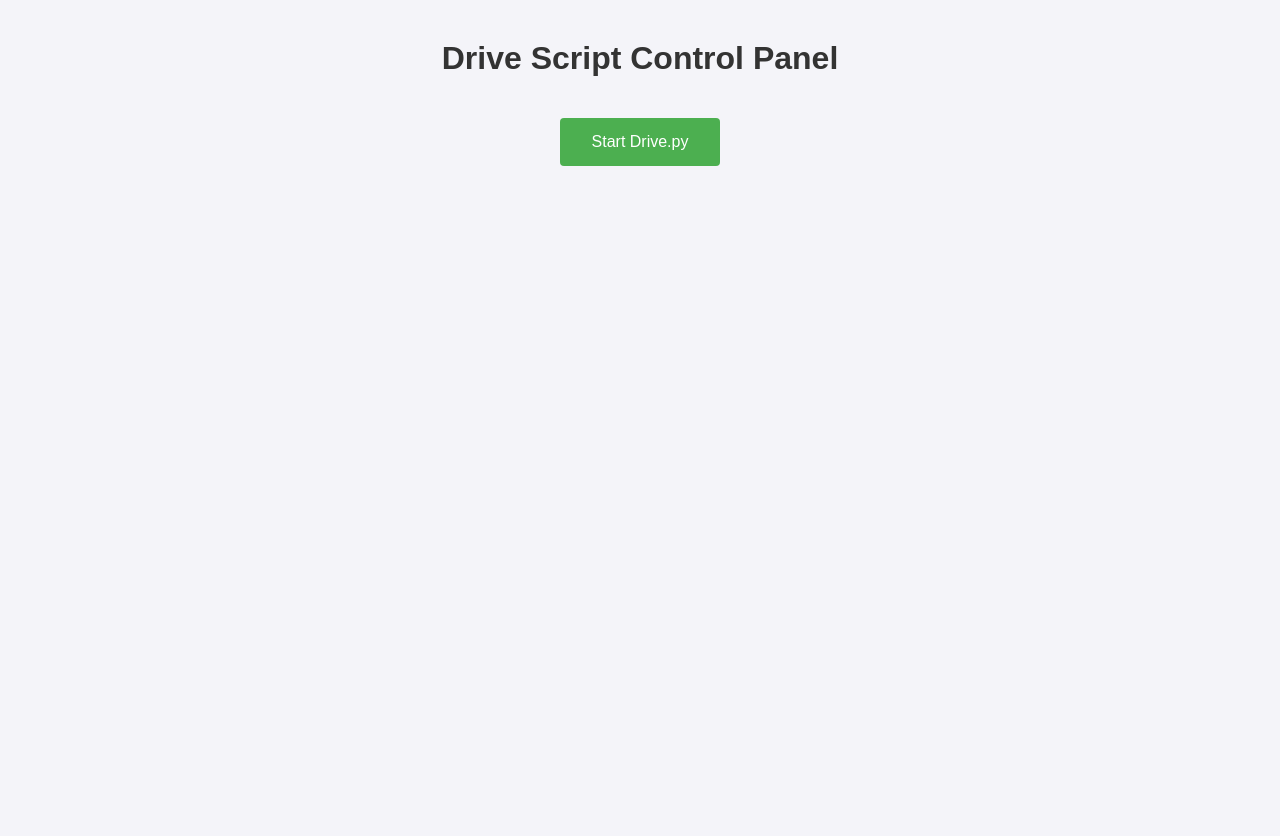
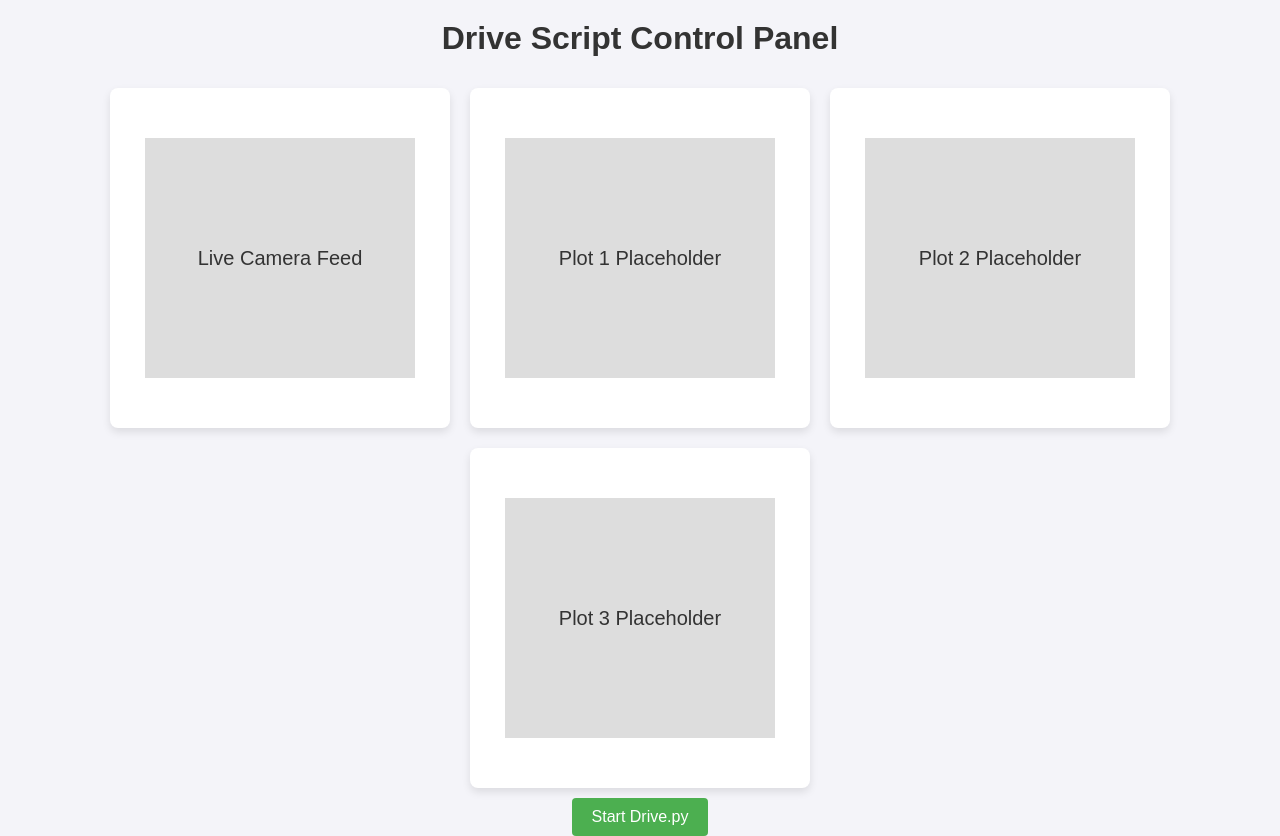
Before and after one commit to Kassandra-Rodriguez/auto-park-car, a Flask app: page / in a window 1280 px wide. Before the commit the page ends 166 px from the top, so only its background shows below. Run offline with Flask 3, Linux system fonts and the light colour scheme.

Commit message:
update html.

```diff
--- a/extra-credit-Kassandra/templates/index.html
+++ b/extra-credit-Kassandra/templates/index.html
@@ -2,27 +2,46 @@
 <html lang="en">
 <head>
     <meta charset="UTF-8">
-    <title>Drive Controller</title>
+    <title>Drive Controller Dashboard</title>
     <style>
         body {
             font-family: 'Arial', sans-serif;
             background-color: #f4f4f9;
-            margin: 40px;
-            text-align: center;
+            margin: 0;
+            padding: 0;
+            display: flex;
+            flex-direction: column;
+            align-items: center;
         }
         h1 {
             color: #333;
+            margin-top: 20px;
+        }
+        .dashboard {
+            display: flex;
+            justify-content: center;
+            flex-wrap: wrap;
+            width: 100%;
+        }
+        .section {
+            background-color: white;
+            margin: 10px;
+            padding: 20px;
+            border-radius: 8px;
+            box-shadow: 0 4px 8px rgba(0,0,0,0.1);
+            width: 300px;
+            height: 300px;
+            display: flex;
+            flex-direction: column;
+            align-items: center;
+            justify-content: center;
         }
         button {
-            background-color: #4CAF50; /* Green */
+            background-color: #4CAF50;
             border: none;
             color: white;
-            padding: 15px 32px;
-            text-align: center;
-            text-decoration: none;
-            display: inline-block;
+            padding: 10px 20px;
             font-size: 16px;
-            margin: 20px 2px;
             cursor: pointer;
             border-radius: 4px;
             transition: background-color 0.3s ease;
@@ -30,10 +49,34 @@
         button:hover {
             background-color: #45a049;
         }
+        .video-feed, .plot {
+            width: 90%;
+            height: 80%;
+            background-color: #ddd;
+            display: flex;
+            align-items: center;
+            justify-content: center;
+            font-size: 20px;
+            color: #333;
+        }
     </style>
 </head>
 <body>
     <h1>Drive Script Control Panel</h1>
+    <div class="dashboard">
+        <div class="section">
+            <div class="video-feed">Live Camera Feed</div>
+        </div>
+        <div class="section">
+            <div class="plot">Plot 1 Placeholder</div>
+        </div>
+        <div class="section">
+            <div class="plot">Plot 2 Placeholder</div>
+        </div>
+        <div class="section">
+            <div class="plot">Plot 3 Placeholder</div>
+        </div>
+    </div>
     <button onclick="startDrive()">Start Drive.py</button>
 
     <script>
```
